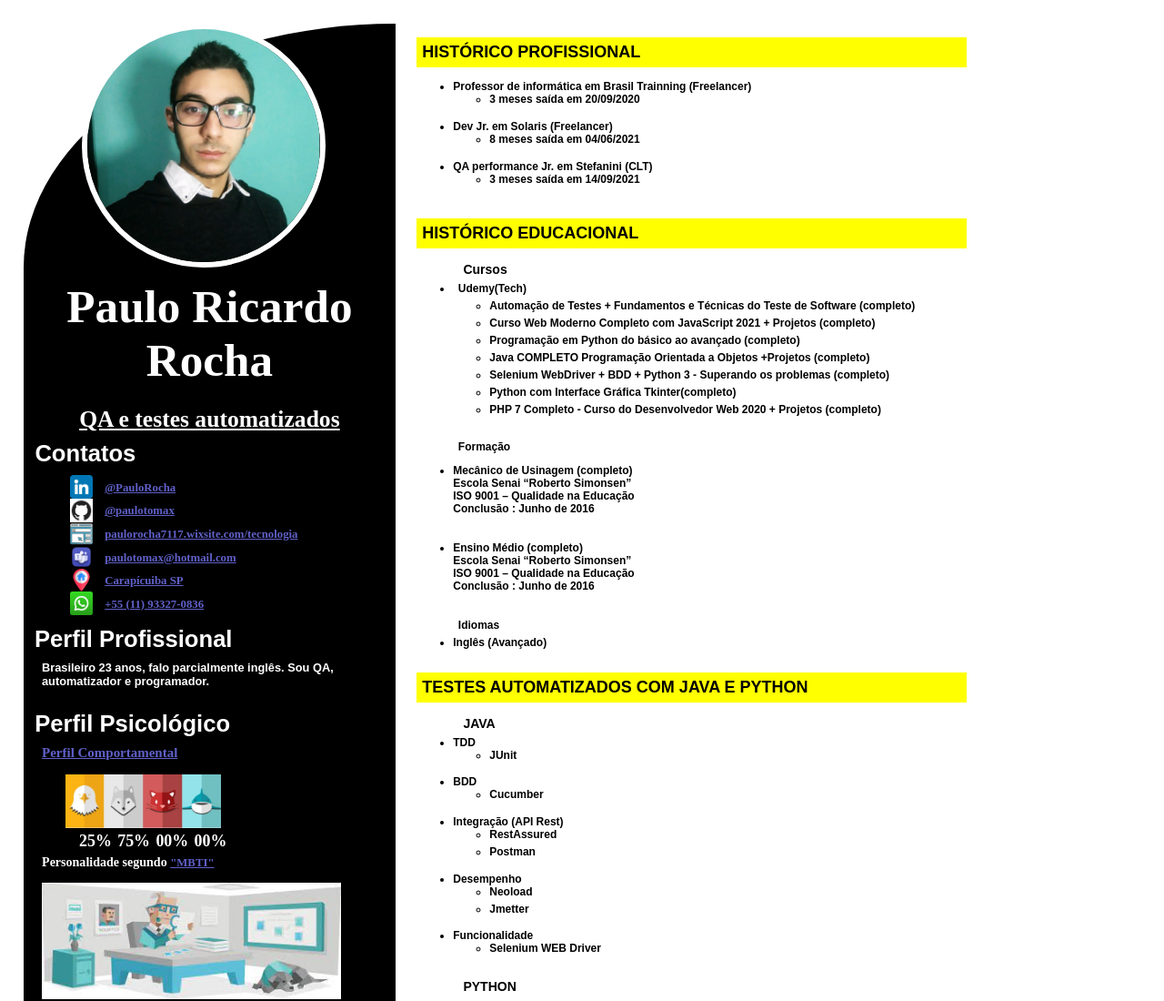
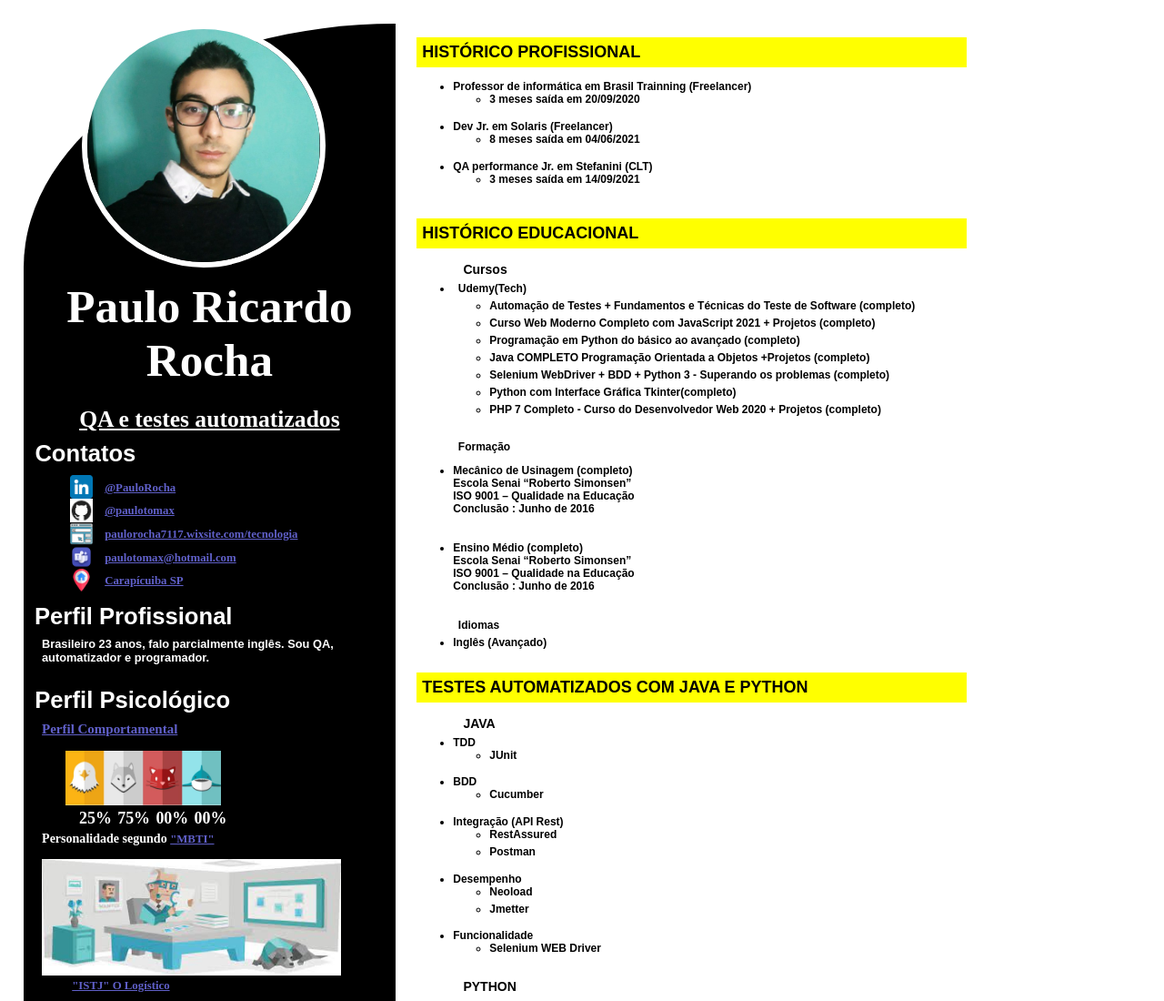
Before and after one commit to paulorochacode/curriculo-QA-PR-ptbr, a plain HTML site: page index.html in a window 1280 px wide. Shown: the top 1100 px of the page at 91% size. Drawn offline with Linux system fonts and the light colour scheme.

Commit message:
Update index.html
atualização de segurança

```diff
--- a/index.html
+++ b/index.html
@@ -49,12 +49,6 @@
                 <img src="assets/images/icons/placeholder.png" alt="localização">
                 <div class="links">
                     <a href="" target="_blank">Carapícuiba SP</a>
-                </div>
-            </div>
-            <div class="icon2">
-                <img src="assets/images/icons/whatsapp (1).png" alt="whatsApp">
-                <div class="links">
-                    <a href="" target="_blank">+55 (11) 93327-0836</a>
                 </div>
             </div>
         </div>
```
